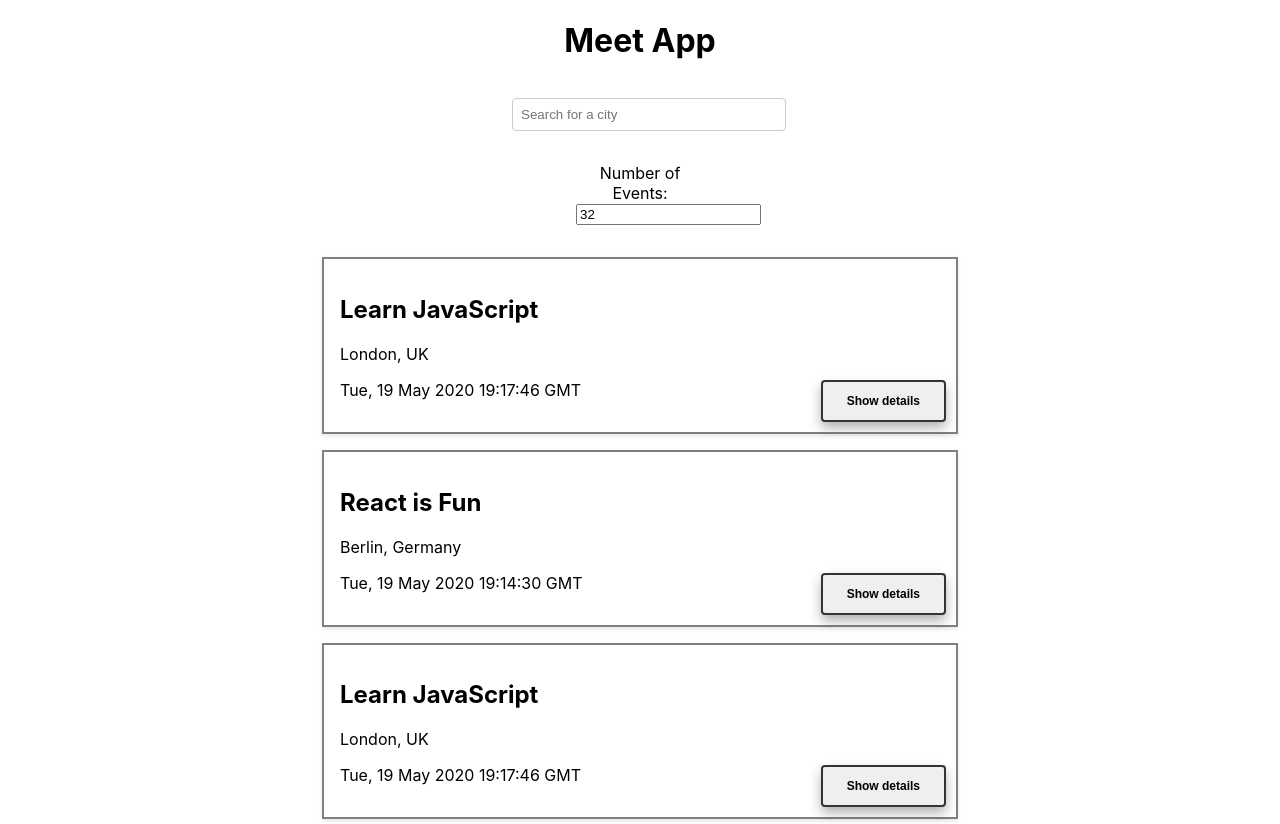
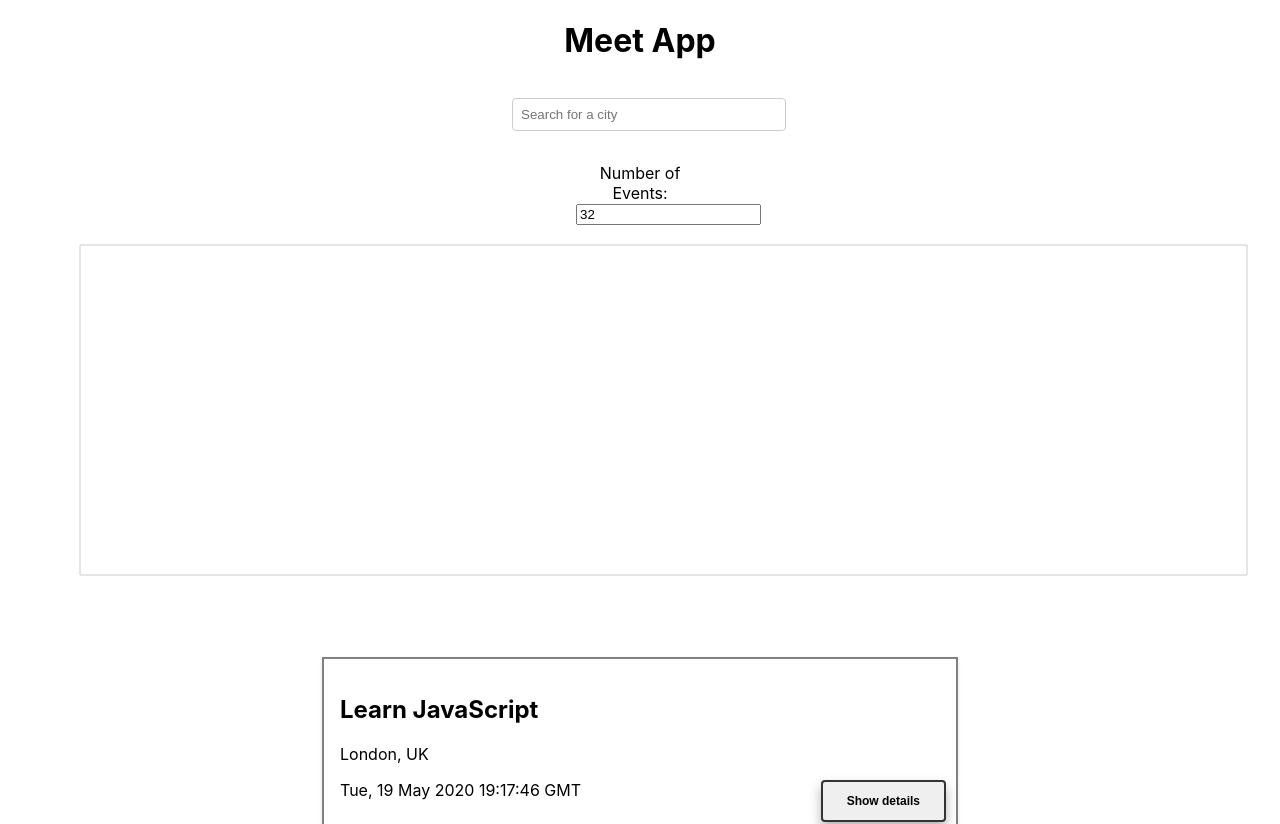
Before and after one commit to Unreachedx/meet, a React (Create React App) app: page / in a window 1280 px wide. Shown: the top 824 px of the page. Built offline with nearby package versions, Linux system fonts and the light colour scheme; what atatus-spa would draw is missing.

Commit message:
updated EventsChart

```diff
--- a/src/components/CityEventsChart.js
+++ b/src/components/CityEventsChart.js
@@ -13,7 +13,7 @@
 
   useEffect(() => {
     setData(getData());
-  }, [`${events}`]);
+  }, [`${data}`]);
 
   const getData = () => {
     const data = allLocations.map((location) => {
@@ -23,6 +23,25 @@
     })
     return data;
   };
+
+  return (
+    <ResponsiveContainer width="99%" height={400}>
+      <ScatterChart
+        margin={{
+          top: 20,
+          right: 20,
+          bottom: 20,
+          left: 20,
+        }}
+      >
+        <CartesianGrid />
+        <XAxis type="category" dataKey="city" name="City" />`
+        <YAxis type="number" dataKey="count" name="Number of events" />
+        <Tooltip cursor={{ strokeDasharray: '3 3' }} />
+        <Scatter name="A school" data={data} fill="#8884d8" />
+      </ScatterChart>
+    </ResponsiveContainer>
+  );
 }
 
 export default CityEventsChart;
```
